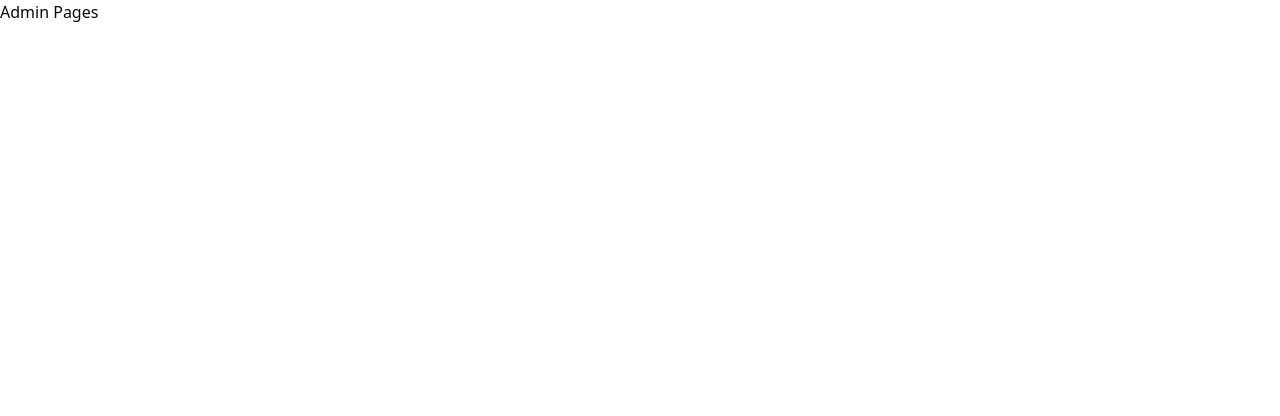
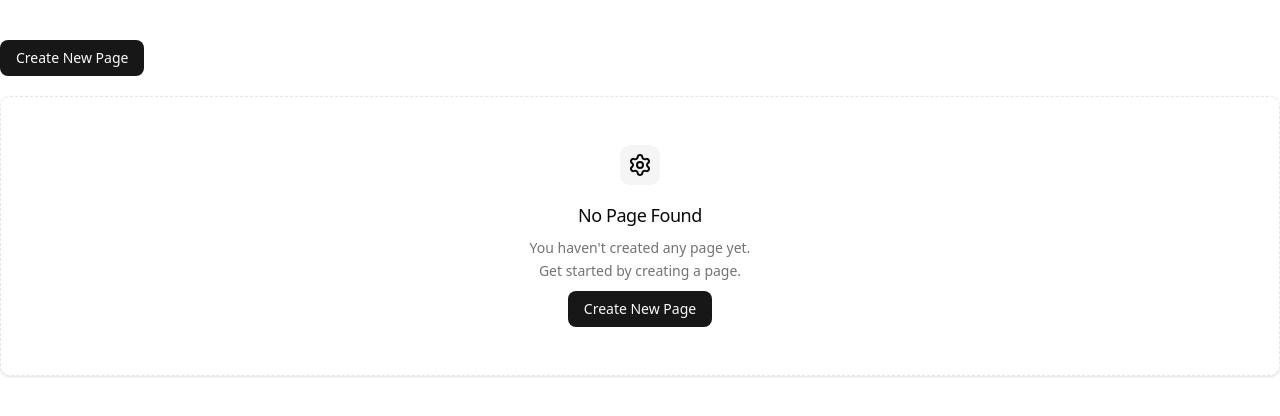
Before and after one commit to StepAsideLiL/web-builder, a Next.js app: page /admin/pages in a window 1280 px wide. Shown: the top 416 px of the page. Built offline with nearby package versions, Linux system fonts and the light colour scheme; no server answers; the database is empty.

Commit message:
create search params to create new page.

```diff
--- a/src/app/admin/pages/page.tsx
+++ b/src/app/admin/pages/page.tsx
@@ -1,3 +1,65 @@
-export default function Page() {
-  return <div>Admin Pages</div>;
+import { Settings } from "lucide-react";
+import Link from "next/link";
+import CreateNewPage from "@/components/create-new-page/create-new-page";
+import { Button } from "@/components/ui/button";
+import {
+  Empty,
+  EmptyContent,
+  EmptyDescription,
+  EmptyHeader,
+  EmptyMedia,
+  EmptyTitle,
+} from "@/components/ui/empty";
+import { db } from "@/lib/db";
+import { pagesTable } from "@/lib/db/schema";
+import { loadSearchParams } from "@/lib/search-param";
+
+export default async function Page(props: PageProps<"/admin/pages">) {
+  const { action } = loadSearchParams(await props.searchParams);
+
+  console.log(action);
+
+  if (action === "new-page") {
+    return <CreateNewPage />;
+  }
+
+  const pageContent = await db.select().from(pagesTable);
+
+  return (
+    <main className="mx-auto w-full max-w-7xl space-y-5 py-10">
+      <section>
+        <Button className="cursor-pointer" asChild>
+          <Link href="/admin/pages?action=new-page">Create New Page</Link>
+        </Button>
+      </section>
+
+      <section>
+        {pageContent.length !== 0 ? (
+          <div>pages</div>
+        ) : (
+          <div>
+            <Empty className="border shadow">
+              <EmptyHeader>
+                <EmptyMedia variant="icon">
+                  <Settings />
+                </EmptyMedia>
+                <EmptyTitle>No Page Found</EmptyTitle>
+                <EmptyDescription>
+                  You haven&apos;t created any page yet. Get started by creating
+                  a page.
+                </EmptyDescription>
+                <EmptyContent className="flex-row items-center justify-center gap-2">
+                  <Button className="cursor-pointer" asChild>
+                    <Link href="/admin/pages?action=new-page">
+                      Create New Page
+                    </Link>
+                  </Button>
+                </EmptyContent>
+              </EmptyHeader>
+            </Empty>
+          </div>
+        )}
+      </section>
+    </main>
+  );
 }
--- /dev/null
+++ b/src/components/create-new-page/create-new-page.tsx
@@ -0,0 +1,67 @@
+"use client";
+
+import { useState } from "react";
+import * as Editor from "@/components/editor/editor";
+import { Button } from "@/components/ui/button";
+import { Input } from "@/components/ui/input";
+import { slugify } from "@/lib/slugify";
+
+type Page = {
+  title: string;
+  slug: string;
+  url: string;
+  publish: boolean;
+  content: string;
+};
+
+export default function CreateNewPage() {
+  const [pageContent, setPageContent] = useState<Page>({
+    title: "",
+    slug: "",
+    url: "",
+    publish: false,
+    content: "",
+  });
+
+  function handleOnSaveClick() {
+    console.log(pageContent);
+  }
+
+  return (
+    <div>
+      <header className="flex items-center justify-between gap-2 p-2">
+        <div className="flex items-center gap-2">
+          <Input
+            placeholder="Page Title"
+            value={pageContent.title}
+            onChange={(event) => {
+              setPageContent({
+                ...pageContent,
+                title: event.target.value,
+                slug: slugify(event.target.value),
+              });
+            }}
+          />
+          <Input
+            placeholder="Page Slug"
+            value={pageContent.slug}
+            onChange={(event) => {
+              setPageContent({ ...pageContent, slug: event.target.value });
+            }}
+          />
+        </div>
+
+        <div className="flex items-center gap-2">
+          <Button>Publish</Button>
+          <Button onClick={handleOnSaveClick}>Save</Button>
+        </div>
+      </header>
+
+      <main className="mx-auto w-full max-w-7xl space-y-5 py-10">
+        <Editor.Provider>
+          <Editor.Box />
+        </Editor.Provider>
+      </main>
+    </div>
+  );
+}
--- /dev/null
+++ b/src/lib/slugify/index.ts
@@ -0,0 +1,45 @@
+export interface SlugifyOptions {
+  separator?: string;
+  lowercase?: boolean;
+  strict?: boolean;
+  trim?: boolean;
+}
+
+export function slugify(input: string, options: SlugifyOptions = {}): string {
+  const {
+    separator = "-",
+    lowercase = true,
+    strict = true,
+    trim = true,
+  } = options;
+
+  if (!input) return "";
+
+  let slug = input;
+
+  // Normalize unicode (é → e)
+  slug = slug.normalize("NFKD").replace(/[\u0300-\u036f]/g, "");
+
+  if (lowercase) {
+    slug = slug.toLowerCase();
+  }
+
+  // Remove invalid characters
+  slug = strict
+    ? slug.replace(/[^a-z0-9\s-]/g, "")
+    : slug.replace(/[^\w\s-]/g, "");
+
+  // Replace whitespace with separator
+  slug = slug.replace(/\s+/g, separator);
+
+  // Collapse multiple separators
+  const sepRegex = new RegExp(`${separator}+`, "g");
+  slug = slug.replace(sepRegex, separator);
+
+  if (trim) {
+    const trimRegex = new RegExp(`^${separator}+|${separator}+$`, "g");
+    slug = slug.replace(trimRegex, "");
+  }
+
+  return slug;
+}
```
